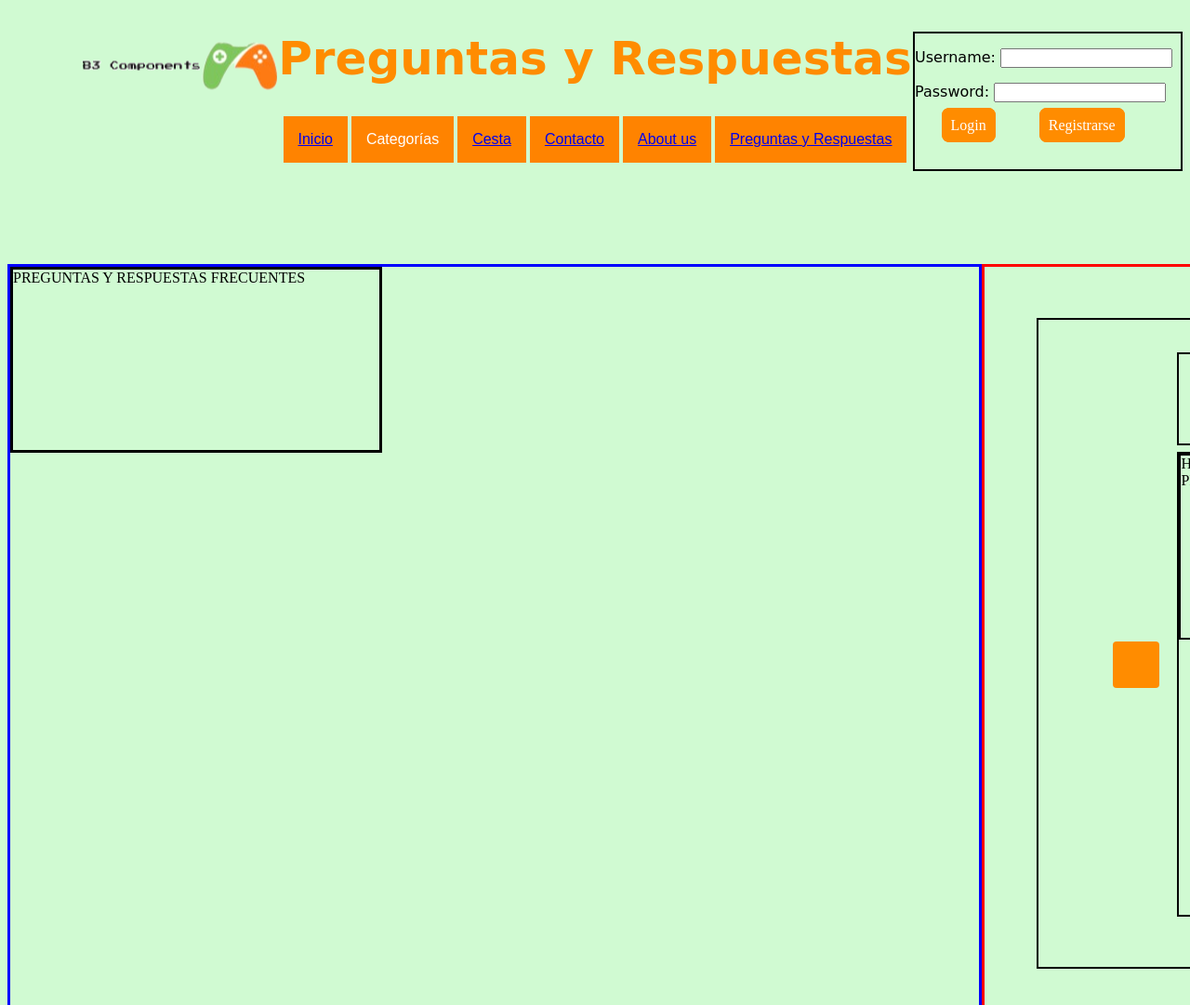
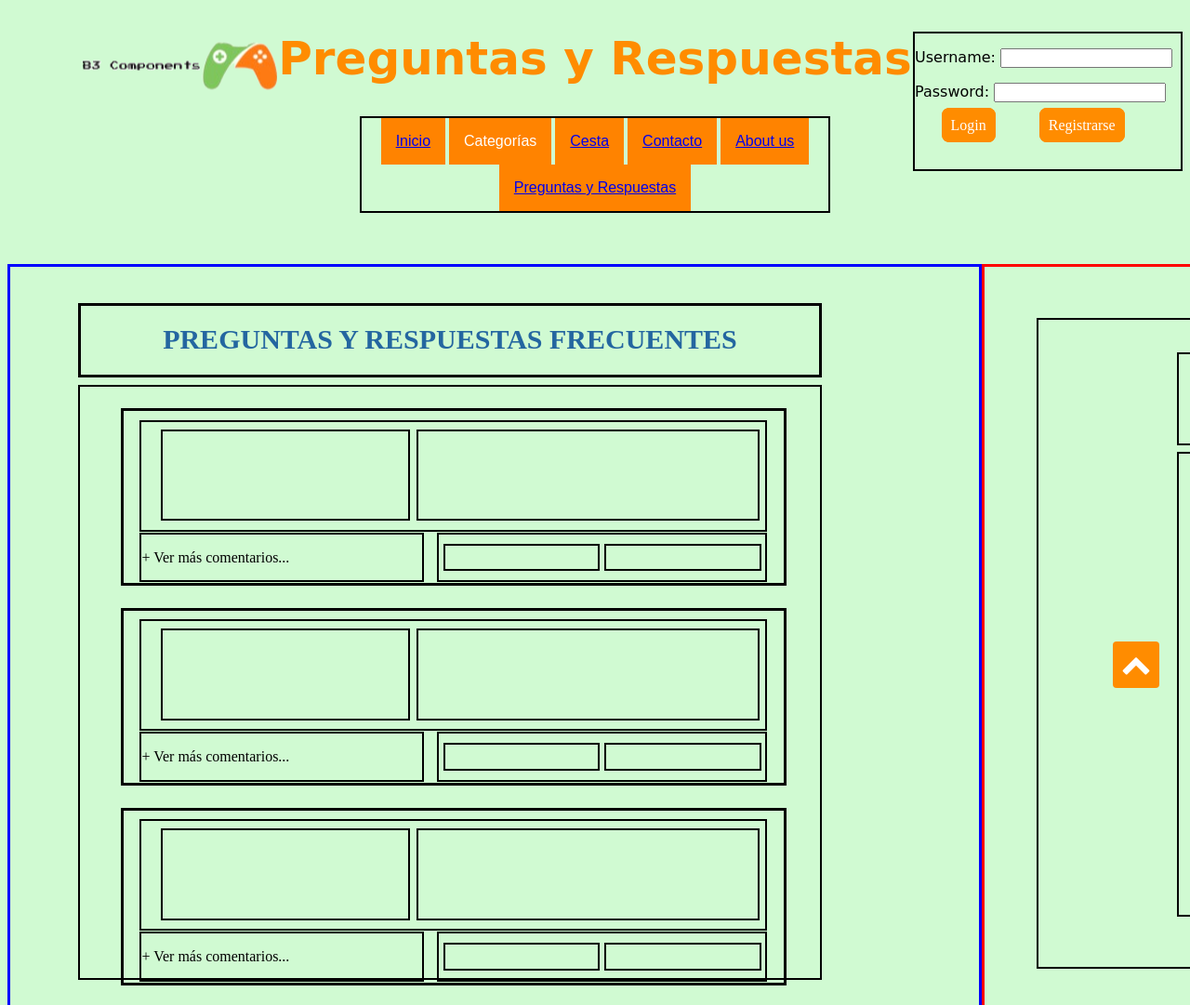
Before and after one commit to BrionesDev/tienda-virtual, a plain HTML site: page PreguntasRespuestas.html in a window 1280 px wide. Shown: the top 1081 px of the page at 93% size. Drawn offline with nearby package versions, Linux system fonts and the light colour scheme.

Commit message:
Versión 4.0

```diff
--- a/PreguntasRespuestas.html
+++ b/PreguntasRespuestas.html
@@ -7,8 +7,10 @@
     <meta name="HandheldFriendly" content="true">
     <!-- CSS de esta página -->
     <link rel="stylesheet" href="css/PreguntasRespuestas.css">
-    <!-- jquery -->
+    <!-- jQuery -->
     <script src="https://code.jquery.com/jquery-3.6.0.min.js"></script>
+    <!-- Button Top-Up -->
+    <link rel="stylesheet" href="https://maxcdn.bootstrapcdn.com/font-awesome/4.5.0/css/font-awesome.min.css">
 
     <!-- <link rel="stylesheet" href="css/reset.css"> Este RESET se usará para quitar los valores por defecto -->
 
@@ -58,25 +60,101 @@
 
     <!-- Main -->
     <main>
+        <!-- Left section -->
         <div id="left-section">
-            <div id="box-left-qa">
                 <div id="box-title-freq-qa">
-                    <span class="">PREGUNTAS Y RESPUESTAS FRECUENTES</span>
+                    <span id="title-freq-qa">PREGUNTAS Y RESPUESTAS FRECUENTES</span>
                 </div>
                 <div id="box-freq-qa">
+                    <!-- Container question -->
+                    <div class="question-list">
+                        <div id="question-box">
+                            <div class="image-box">
 
+                            </div>
+                            <div class="question">
+
+                            </div>
+                        </div>
+                        <div id="box-views-and-votes">
+                            <div id="box-views">
+
+                            </div>
+                            <div id="box-votes">
+
+                            </div>
+                        </div>
+                        <!-- Container comentarios -->
+                        <div id="box-comments">
+                            <p id="comments">
+                                + Ver más comentarios...
+                            </p>
+                        </div>
+                    </div>
+                    <div class="question-list">
+                        <div id="question-box">
+                            <div class="image-box">
+
+                            </div>
+                            <div class="question">
+
+                            </div>
+                        </div>
+                        <div id="box-views-and-votes">
+                            <div id="box-views">
+
+                            </div>
+                            <div id="box-votes">
+
+                            </div>
+                        </div>
+                        <div id="box-comments">
+                            <p id="comments">
+                                + Ver más comentarios...
+                            </p>
+                        </div>
+                    </div>
+                    <div class="question-list">
+                        <div id="question-box">
+                            <div class="image-box">
+
+                            </div>
+                            <div class="question">
+
+                            </div>
+                        </div>
+                        <div id="box-views-and-votes">
+                            <div id="box-views">
+
+                            </div>
+                            <div id="box-votes">
+
+                            </div>
+                        </div>
+                        <div id="box-comments">
+                            <p id="comments">
+                                + Ver más comentarios...
+                            </p>
+                        </div>
+                    </div>
                 </div>
-            </div>
         </div>
+        <!-- Right section -->
         <div id="right-section">
             <div id="box-right-qa">
                 <div id="box-title-qa">
-                    <p id="title-qa">PREGUNTAS RELACIONADAS</p>
+                    <span id="title-qa">PREGUNTAS RELACIONADAS</span>
                 </div>
 
                 <div id="box-related-qa">
-                    <div id="list-questions">
-                        <span class="question">HOLA SOY UN EJEMPLO PREGUNTA!</span>
+                    <div class="list-questions">
+                        <span class="question-qa">HOLA SOY UN EJEMPLO PREGUNTA!</span>
+                    </div>
+                    <div class="list-questions">
+                        <span class="question-qa">HOLA SOY UN EJEMPLO PREGUNTA!</span>
+                    </div>
+                    <div class="list-questions">
+                        <span class="question-qa">HOLA SOY UN EJEMPLO PREGUNTA!</span>
                     </div>
                 </div>
             </div>
@@ -151,6 +229,7 @@
                 <a data-action="share/whatsapp/share" class="shared wa" title="WhatsApp"></a>
                 <a target="_blank" class="shared ce" id="sml" title="Email"></a>
             </div>
+
             <!-- Boton ir arriba -->
             <a id="button"></a>
             <script>
@@ -177,7 +256,6 @@
             </script>
     </footer>
     <p id="direccion">Carrer de Cartellà, 48, 08031 Barcelona</p>
-
     <!-- Script menú de navegación -->
     <script src="js/Categorias.js"></script>
 </body>
--- a/css/Cesta.css
+++ b/css/Cesta.css
@@ -118,6 +118,10 @@
     display: block;
 }
 
+.dropdown a:hover {
+    background-color: #ddd;
+}
+
 .show {
     display: block;
 }
--- a/css/Contacto.css
+++ b/css/Contacto.css
@@ -130,6 +130,10 @@ h1 {
   padding: 12px 16px;
   text-decoration: none;
   display: block;
+}
+
+.dropdown a:hover {
+  background-color: #ddd;
 }
 
 /* --- Container .dropdown | Styles Navbar buttons ---*/
--- a/css/PreguntasRespuestas.css
+++ b/css/PreguntasRespuestas.css
@@ -96,6 +96,9 @@ h1 {
 #navbar {
   position: relative;
   text-align: center;
+  width: 40%;
+  left: 30%;
+  border: solid black 2px;
 }
 
 /* --- Styles of dropdown ---*/
@@ -120,6 +123,10 @@ h1 {
   padding: 12px 16px;
   text-decoration: none;
   display: block;
+}
+
+.dropdown a:hover {
+  background-color: #ddd;
 }
 
 /* --- Container .dropdown | Styles Navbar buttons ---*/
@@ -149,22 +156,143 @@ main {
   height: 800px;
 }
 
-/* --- Container left section --- */
+/* --- Container LEFT section --- */
 #left-section {
   display: flex;
-  /* position: relative; */
+  flex-direction: column;
+  position: relative;
+  /* left: auto; */
   width: 1048px;
   height: 800px;
   border: 3px solid blue;
 }
 
+/* --- Container questions and answers left side --- */
 #box-left-qa {
-  width: 400px;
-  height: 200px;
+  position: relative;
+  left: 5%;
+  top: 5%;
+  width: 90%;
+  height: 700px;
   border: 3px solid black;
 }
 
-/* --- Container right section --- */
+/* --- Box title questions and answers --- */
+#box-title-freq-qa {
+  position: relative;
+  width: 800px;
+  border: 3px solid black;
+  height: 10%;
+  left: 7%;
+  top: 5%;
+  text-align: center;
+}
+
+/* --- Title questions and answers--- */
+#title-freq-qa {
+  position: relative;
+  color: #2466a0;
+  font-weight: bold;
+  font-size: 30px;
+  width: 800px;
+  top: 25%;
+}
+
+/* --- Container frequent questions --- */
+#box-freq-qa {
+  position: relative;
+  border: solid black 2px;
+  width: 800px;
+  height: 640px;
+  top: 6%;
+  left: 7%;
+}
+
+/* --- Container of question --- */
+.question-list {
+  width: 90%;
+  height: 30%;
+  position: relative;
+  margin-top: 3%;
+  left: 5.5%;
+  border: 3px solid black;
+}
+/* --- Espacio entre cada item de la question-list --- */
+.question-list:nth-child(2) {
+  /* top: 20%; */
+  margin-top: 3%;
+}
+
+.question-list:nth-child(3) {
+  /* top: 20%; */
+  margin-top: 3%;
+}
+
+/* --- Container question --- */
+#question-box {
+  position: relative;
+  width: 95%;
+  height: 65%;
+  left: 2.5%;
+  top: 5%;
+  border: solid black 2px;
+}
+
+/* --- Container views and votes ---*/
+#box-views-and-votes {
+  display: flex;
+  position: relative;
+  width: 50%;
+  height: 29%;
+  border: solid black 2px;
+  justify-content: space-evenly;
+  align-items: center;
+  left: 47.5%;
+  top: 5.5%;
+}
+
+/* --- Container views y votos --- */
+#box-views, #box-votes {
+  position: relative;
+  width: 48%;
+  height: 60%;
+  border: solid black 2px;
+}
+
+/* --- Container comments --- */
+#box-comments {
+  position: relative;
+  width: 43%;
+  height: 29%;
+  left: 2.5%;
+  bottom: 23.5%;
+  border: solid black 2px;
+}
+
+/* --- Text of comments section --- */
+#comments {
+
+}
+
+.image-box {
+position: relative;
+width: 40%;
+height: 85%;
+left: 3%;
+top: 7%;
+border: solid black 2px;
+}
+
+.question {
+  position: relative;
+  width: 55%;
+  height: 85%;
+  border: solid black 2px;
+  bottom: 78%;
+  left: 44%;
+}
+
+/* --- Container RIGHT section --- */
 #right-section {
   display: flex;
   position: relative;
@@ -187,6 +315,7 @@ main {
 
 #box-title-qa {
   position: relative;
+  text-align: center;
   width: 600px;
   height: 100px;
   border: 2px solid black;
@@ -195,12 +324,11 @@ main {
 }
 
 #title-qa {
-  text-align: center;
-  color: #2466A0;
+  position: relative;
+  color: #2466a0;
   font-weight: bold;
+  font-size: 30px;
   margin: 0 0 0 0;
-  font-size: 30px;
-  position: relative;
   top: 35px;
 }
 
@@ -213,10 +341,21 @@ main {
   border: solid black 2px;
 }
 
-#list-questions {
-  width: 200px;
+.list-questions {
+  position: relative;
+  width: 565px;
   height: 200px;
+  left: 3%;
+  top: 2%;
   border: 2px solid black;
+}
+
+.question-qa {
+  position: relative;
+  width: 60%;
+  height: 45%;
+  /* left: 10%; */
+  border: solid black 2px;
 }
 
 /* FOOTER */
--- a/css/aboutus.css
+++ b/css/aboutus.css
@@ -120,6 +120,10 @@ h1 {
   padding: 12px 16px;
   text-decoration: none;
   display: block;
+}
+
+.dropdown a:hover {
+  background-color: #ddd;
 }
 
 /* --- Container .dropdown | Styles Navbar buttons ---*/
--- a/js/Slider.js
+++ b/js/Slider.js
@@ -8,13 +8,13 @@ const nextButton = document.getElementById("nextButton");
 
 // Counter
 let counter = 1;
-//const size = sliderImages[0].clientWidth;
+const size = sliderImages[0].clientWidth;
 
-//sliderNews.style.transform = "translateX(-400px)";
+sliderNews.style.transform = "translateX(-400px)";
 
 //Button Listeners
 nextButton.addEventListener("click", () => {
-    //sliderNews.style.transition = "all 0.4s ease-in-out";
+    sliderNews.style.transition = "all 0.4s ease-in-out";
     counter++;
     sliderNews.style.transform = "translateX(-400px)";
 });
```
Also changed, not shown: AboutUs.html (+3 -1 lines), Cesta.html (+6 -6 lines), Principal.html (+1 -0 lines).
